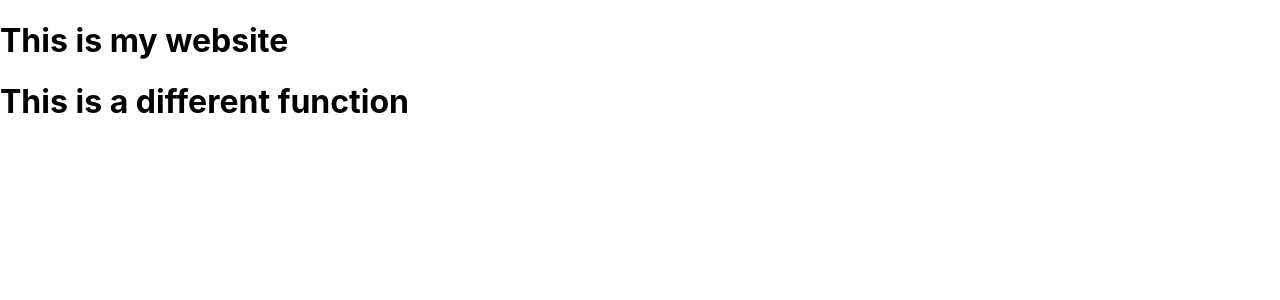
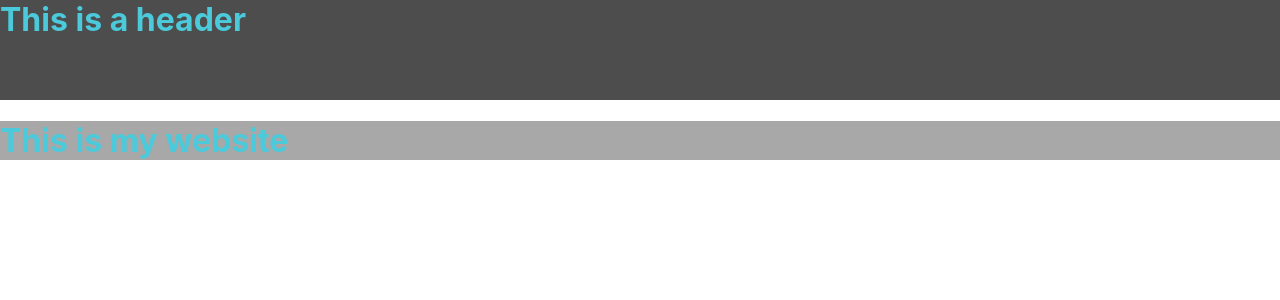
Before and after one commit to daxinator22/polfwack-tech-main, a React (Create React App) app: page / in a window 1280 px wide. Shown: the top 300 px of the page. Built offline with nearby package versions, Linux system fonts and the light colour scheme.

Commit message:
Created header class

```diff
--- a/src/App.css
+++ b/src/App.css
@@ -1,3 +1,13 @@
+.primary{
+  background-color: #4d4d4d;
+  color: #4bcadb;
+}
+
+.accent{
+  background-color: #a7a8a7;
+  color: #4bcadb;
+}
+
 .App {
   text-align: center;
 }
--- a/src/App.js
+++ b/src/App.js
@@ -1,18 +1,21 @@
 import './App.css';
+import Page from './Page';
+import Header from './Header';
+
+/*
+Main color: #4d4d4d
+Secondary color: #4bcadb
+Accent Color: #a7a8a7
+*/
+
 
 function App() {
   return (
     <div>
-      <h1>This is my website</h1>
-      <Page></Page>
+      <Header class='primary-color'></Header>
+      <h1 class='accent'>This is my website</h1>
     </div>
   );
 }
 
-function Page(){
-  return(
-    <h1>This is a different function</h1>
-  );
-}
-
 export default App;
--- /dev/null
+++ b/src/Header.js
@@ -0,0 +1,24 @@
+import './App.css';
+import React from 'react';
+import {render} from 'react-dom';
+
+class Header extends React.Component{
+  render(){
+    return <div style={headerStyle} class='primary'>
+      <h1 style={headerTitleStyle}>This is a header</h1>
+    </div>
+  }
+}
+
+
+/*-----Styles------*/
+
+const headerStyle = {
+  height: '100px',
+}
+
+const headerTitleStyle = {
+  marginTop: '0px',
+}
+
+export default Header;
--- /dev/null
+++ b/src/Page.js
@@ -0,0 +1,10 @@
+import React from 'react';
+import {render} from 'react-dom';
+
+class Page extends React.Component {
+  render() {
+    return <h1>This is a different class, {this.props.name}</h1>
+  }
+}
+
+export default Page;
```
